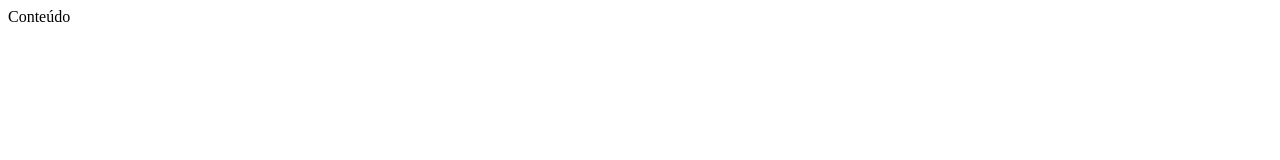
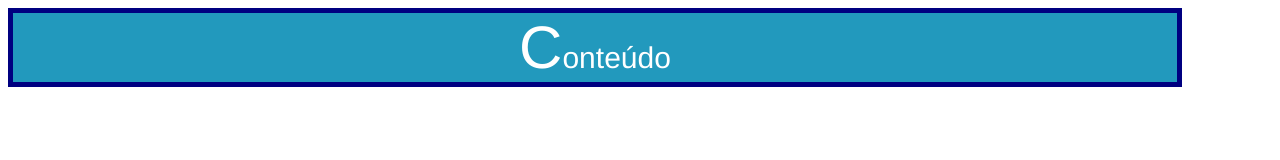
Before and after one commit to WeltonAM/Web_Moderno_Cod3r, a plain HTML site: page 08_CSS/css/anatomia.html in a window 1280 px wide. Drawn offline with Linux system fonts and the light colour scheme.

Commit message:
Anatomia CSS

```diff
--- a/08_CSS/css/anatomia.html
+++ b/08_CSS/css/anatomia.html
@@ -5,12 +5,32 @@
     <meta charset="UTF-8">
     <title>Anatomia CSS</title>
     <style>
-        /* ... */
+        .seletor {
+            color: #fff;
+            font-size: 30px;
+            text-align: center;
+            /*multiplos valores*/
+            border: solid 5px navy;
+            font-family: Helvetica, sans-serif;
+            /* funções */
+            width: calc(100% - 100px);
+            background-color: rgb(34, 153, 189);
+        }
+
+        /* pseudo-classe */
+        .seletor:hover {
+            background-color: orangered;
+        }
+
+        /* pseudo-elemento */
+        .seletor::first-letter {
+            font-size: 60px;
+        }
     </style>
 </head>
 
 <body>
-    <div class="selector">Conteúdo</div>
+    <div class="seletor">Conteúdo</div>
 </body>
 
 </html>
```
